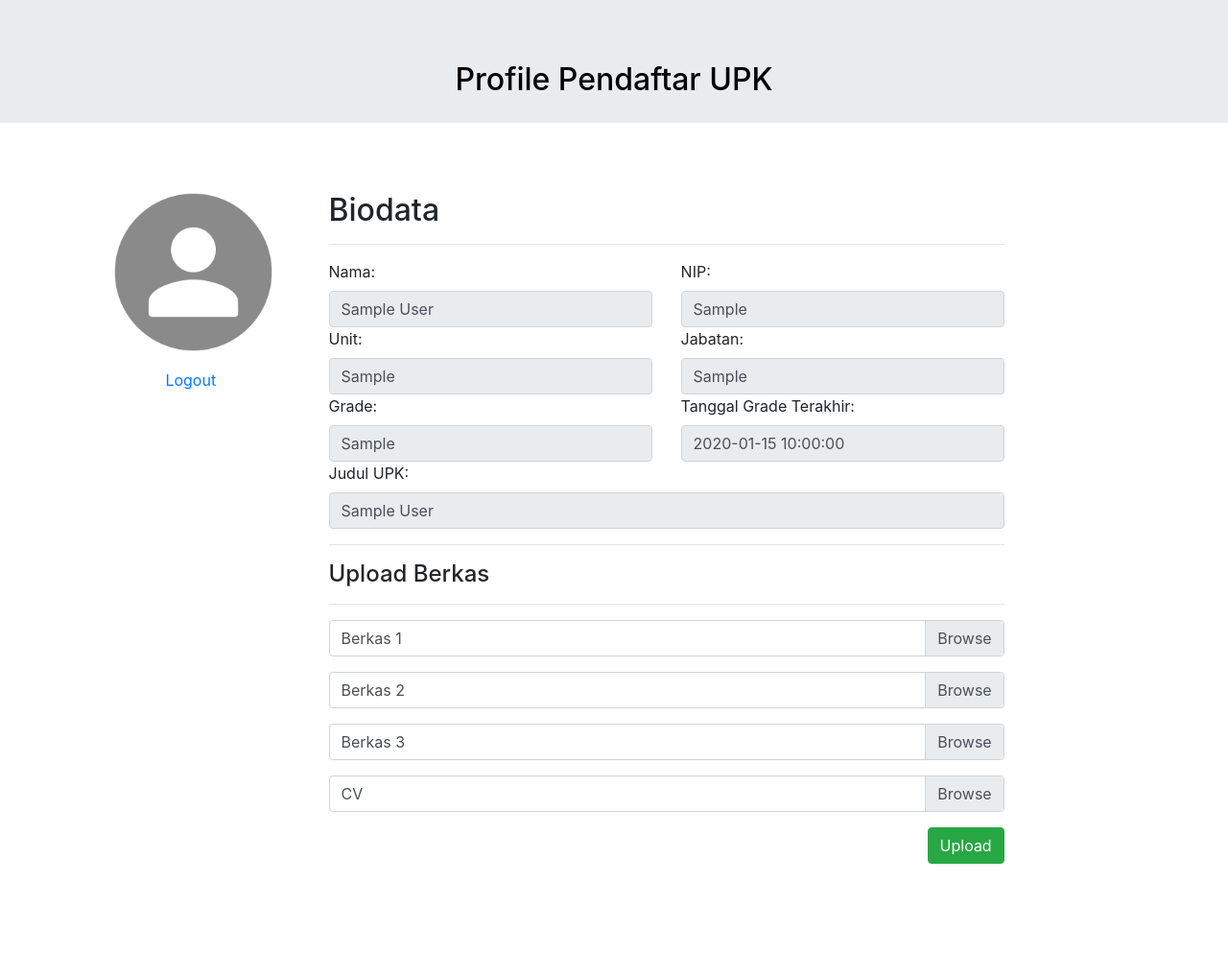
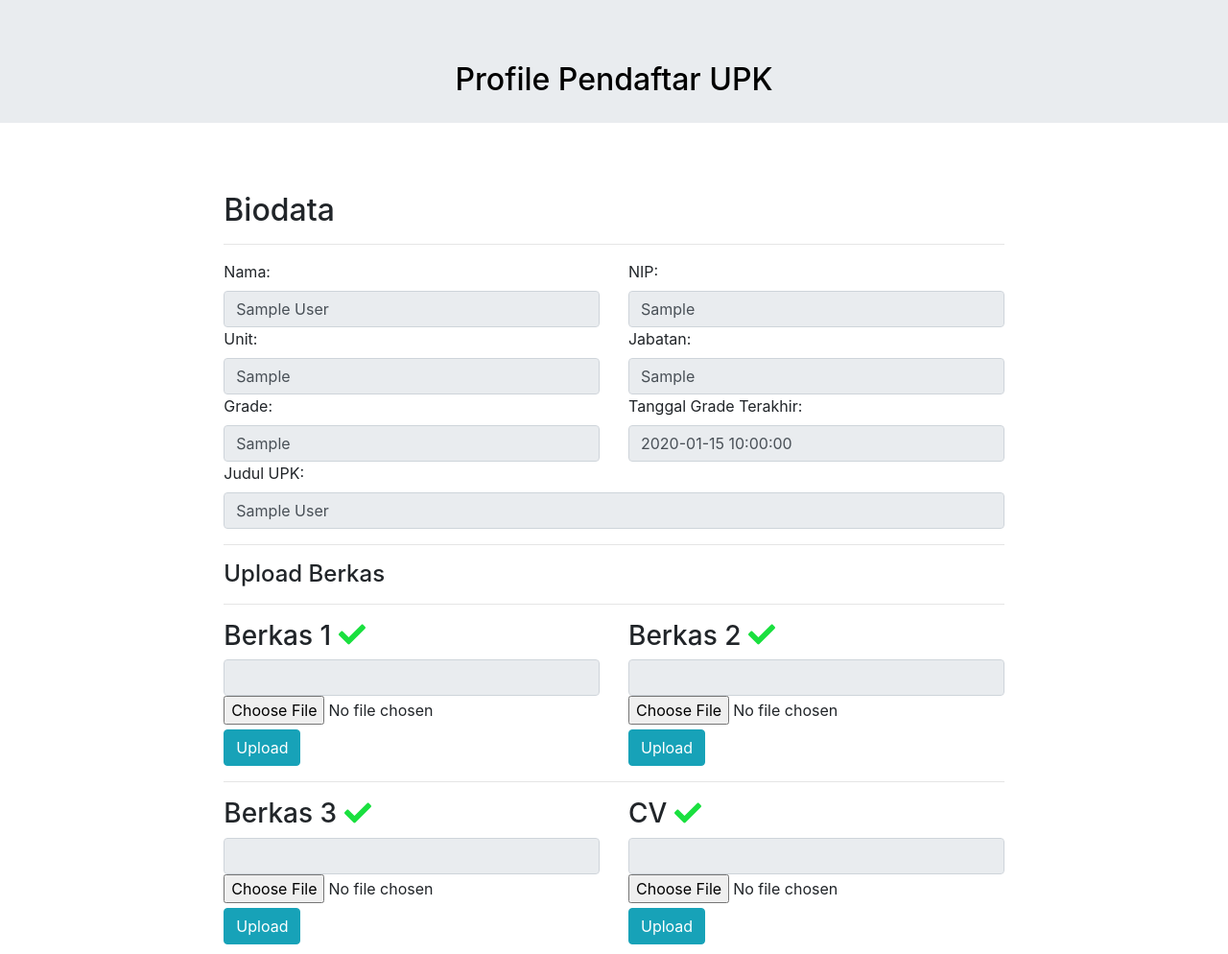
Before and after one commit to GunturWidodo/plnn, a PHP site: page /bio.php in a window 1280 px wide. Shown: the part 58-1052 px from the top of the page at 96% size. Before the commit the page ends 958 px from the top, so only its background shows below. Run offline with PHP 8.4, Linux system fonts and the light colour scheme; the visitor is signed in with stand-in values (Sample User, id 1); tables that the repository leaves empty or names only in its code hold one stand-in row (values such as "Sample post"); some libraries are stand-ins or nearby versions.

Commit message:
Up berkas biodata ke DB

```diff
--- a/bio.php
+++ b/bio.php
@@ -17,28 +17,26 @@ include ('server/serverbio.php');
   <script src="https://cdnjs.cloudflare.com/ajax/libs/popper.js/1.14.6/umd/popper.min.js"></script>
   <script src="https://maxcdn.bootstrapcdn.com/bootstrap/4.2.1/js/bootstrap.min.js"></script>
 
+  <!--Font Awesome-->
+  <script defer src="https://use.fontawesome.com/releases/v5.0.13/js/solid.js" integrity="sha384-tzzSw1/Vo+0N5UhStP3bvwWPq+uvzCMfrN1fEFe+xBmv1C/AtVX5K0uZtmcHitFZ" crossorigin="anonymous"></script>
+  <script defer src="https://use.fontawesome.com/releases/v5.0.13/js/fontawesome.js" integrity="sha384-6OIrr52G08NpOFSZdxxz1xdNSndlD4vdcf/q2myIUVO0VsqaGHJsB0RaBE01VTOY" crossorigin="anonymous"></script>
+
 </head>
 <body>
 <div id="nav">
     <nav class="navbar navbar-expand-sm navbar-custom">
       <h3 style="color: #fff;">Login Sebagai User</h3>
-      <a class="btn btn-warning ml-auto" href="logout.php" role="button" name="logout" style="color: #008C9E;">Logout</a>
+      <a class="btn btn-warning ml-auto" href="server/logout.php" role="button" name="logout" style="color: #008C9E;">Logout</a>
   </nav>
   </div>
   <div class="jumbotron jumbotron-fluid">
     <h2 style="color: black;">Profile Pendaftar UPK</h2>
   </div>
 <div class="row">
-  <div class="col-sm-3">
-    <div class="container" id="con1">
-      <img src="images/avatar.png" alt="Avatar" class="img-responsive" id="ava">
-      <div class="d-flex justify-content-center">
-        <button type="button" class="btn btn-link">Logout</button>
-      </div>
-    </div>
+  <div class="col-sm-2">
   </div>
   <!-- Bagian biodata -->
-    <div class="col-sm-7">
+    <div class="col-sm-8">
       <div class="container" id="bi">
         <h2> Biodata</h2>
         <hr>
@@ -83,27 +81,146 @@ include ('server/serverbio.php');
   <!-- Bagian Upload -->
       <h4>Upload Berkas</h4>
       <hr>
-      <div class="custom-file mb-3">
-            <input type="file" class="custom-file-input" id="berkas1" name="filename">
-            <label class="custom-file-label" for="berkas1">Berkas 1</label>
+      <div class="row">
+        <div class="col">
+          <form method="post" action="server/uploadBerkas.php" enctype="multipart/form-data">
+            <h3>Berkas 1
+<?php
+              $con = mysqli_connect('localhost', 'root', '', 'registration');
+              $db = mysqli_select_db($con,"registration");
+              $query = mysqli_query($con, $sql);
+              while ($row = mysqli_fetch_array($query)) {
+                if (!empty($row['berkas1'])) {
+                  echo '<i class="fas fa-check" style="color: #1ae03f;"></i>';
+                }
+                else{
+                  echo " ";
+                }
+              }
+?>
+            </h3>
+            <input id="filename" type="text" class="form-control" disabled="">
+            <input id="upload" type="file" name="myfile"> <br>
+            <button class="btn btn-info" type="submit" name="save" style="margin-top: 5px;">Upload</button>
+          </form>
+        </div>
+      <hr>
+      <div class="col">
+        <h3>Berkas 2
+            <?php
+            $con = mysqli_connect('localhost', 'root', '', 'registration');
+            $db = mysqli_select_db($con,"registration");
+            $query = mysqli_query($con, $sql);
+            while ($row = mysqli_fetch_array($query)) {
+              if (!empty($row['berkas2'])) {
+                echo '<i class="fas fa-check" style="color: #1ae03f;"></i>';
+              }
+              else{
+                echo " ";
+              }
+            }
+           ?>
+           </h3>
+        <form method="post" action="server/uploadBerkas2.php" enctype="multipart/form-data">
+          <input id="filename2" type="text" class="form-control" disabled="">
+          <input id="upload2" type="file" name="myfile"> <br>
+          <button class="btn btn-info" type="submit" name="save2" style="margin-top: 5px;">Upload</button>
+        </form>
       </div>
-      <div class="custom-file mb-3">
-            <input type="file" class="custom-file-input" id="berkas2" name="filename">
-            <label class="custom-file-label" for="berkas2">Berkas 2</label>
+    </div>
+      <hr>
+      <div class="row">
+        <div class="col">
+        <h3>Berkas 3
+            <?php
+            $con = mysqli_connect('localhost', 'root', '', 'registration');
+            $db = mysqli_select_db($con,"registration");
+            $query = mysqli_query($con, $sql);
+            while ($row = mysqli_fetch_array($query)) {
+              if (!empty($row['berkas3'])) {
+                echo '<i class="fas fa-check" style="color: #1ae03f;"></i>';
+              }
+              else{
+                echo " ";
+              }
+            }
+           ?>
+           </h3>
+        <form method="post" action="server/uploadBerkas3.php" enctype="multipart/form-data">
+          <input id="filename3" type="text"  class="form-control" disabled="">
+          <input id="upload3" type="file" name="myfile"> <br>
+          <button class="btn btn-info" type="submit" name="save3" style="margin-top: 5px;">Upload</button>
+        </form>
       </div>
-      <div class="custom-file mb-3">
-            <input type="file" class="custom-file-input" id="berkas3" name="filename">
-            <label class="custom-file-label" for="berkas3">Berkas 3</label>
+      <hr>
+      <div class="col">
+        <h3>CV
+            <?php
+            $con = mysqli_connect('localhost', 'root', '', 'registration');
+            $db = mysqli_select_db($con,"registration");
+            $query = mysqli_query($con, $sql);
+            while ($row = mysqli_fetch_array($query)) {
+              if (!empty($row['cv'])) {
+                echo '<i class="fas fa-check" style="color: #1ae03f;"></i>';
+              }
+              else{
+                echo " ";
+              }
+            }
+           ?>
+           </h3>
+        <form method="post" action="server/uploadcv.php" enctype="multipart/form-data">
+          <input id="filename4" type="text"  class="form-control" disabled="">
+          <input id="upload4" type="file" name="myfile"> <br>
+          <button class="btn btn-info" type="submit" name="save4" style="margin-top: 5px; margin-bottom: 10px;">Upload</button>
+        </form>
       </div>
-      <div class="custom-file mb-3">
-            <input type="file" class="custom-file-input" id="berkas4" name="filename">
-            <label class="custom-file-label" for="berkas4">CV</label>
-      </div>
-      <div class="float-right">
-        <button type="button" class="btn btn-success" style="margin-bottom: 10px;">Upload</button>
-      </div>
+    </div>
     </div>
     </div>
   </div>
 </div>
 </body>
+<script type="text/javascript">
+  document.getElementById('upload').onchange = uploadOnChange;
+  document.getElementById('upload2').onchange = uploadOnChange2;
+  document.getElementById('upload3').onchange = uploadOnChange3;
+  document.getElementById('upload4').onchange = uploadOnChange4;
+
+  function uploadOnChange() {
+    var filename = this.value;
+    var lastIndex = filename.lastIndexOf("\\");
+    if (lastIndex >= 0) {
+      filename = filename.substring(lastIndex + 1);
+    }
+    document.getElementById('filename').value = filename;
+  }
+
+  function uploadOnChange2() {
+    var filename2 = this.value;
+    var lastIndex = filename2.lastIndexOf("\\");
+    if (lastIndex >= 0) {
+      filename2 = filename2.substring(lastIndex + 1);
+    }
+    document.getElementById('filename2').value = filename2;
+  }
+
+  function uploadOnChange3() {
+    var filename3 = this.value;
+    var lastIndex = filename3.lastIndexOf("\\");
+    if (lastIndex >= 0) {
+      filename3 = filename3.substring(lastIndex + 1);
+    }
+    document.getElementById('filename3').value = filename3;
+  }
+
+  function uploadOnChange4() {
+    var filename4 = this.value;
+    var lastIndex = filename4.lastIndexOf("\\");
+    if (lastIndex >= 0) {
+      filename4 = filename4.substring(lastIndex + 1);
+    }
+    document.getElementById('filename4').value = filename4;
+  }
+</script>
+</html>
```
